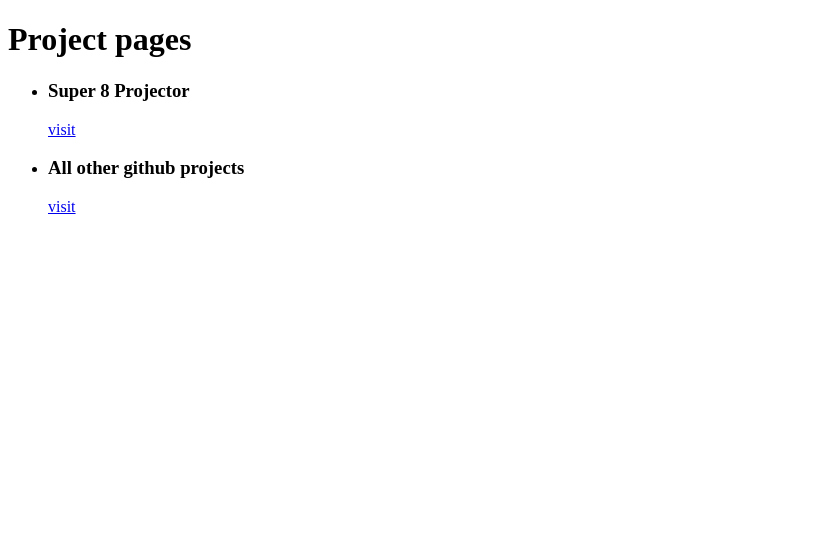
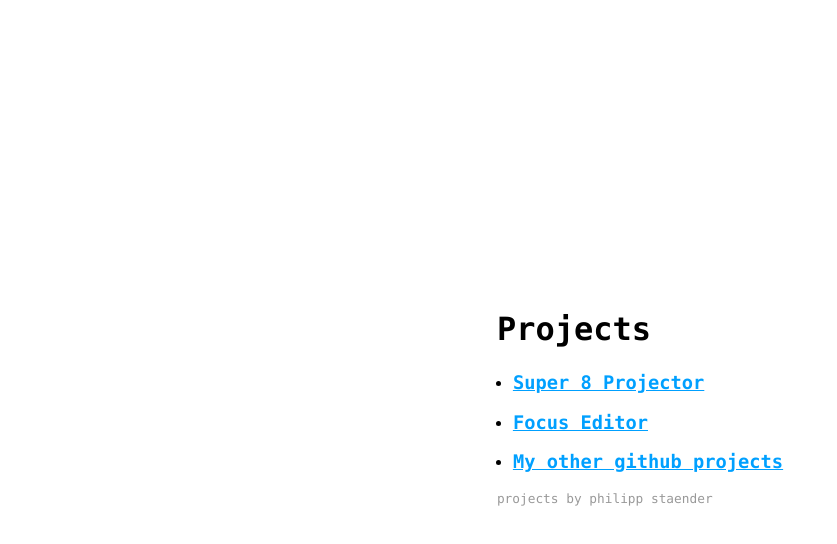
Before and after one commit to pstaender/pstaender.github.io, a plain HTML site: page index.html in a window 1280 px wide. Shown: the whole page, without its empty margins (0-837 px from the left). Drawn offline with Linux system fonts and the light colour scheme.

Commit message:
nicer welcome page

```diff
--- a/index.html
+++ b/index.html
@@ -1,22 +1,71 @@
-<!DOCTYPE html>
+<!doctype html>
 <html lang="en">
   <head>
     <title>github page of philipp ständer</title>
     <meta charset="UTF-8" />
     <meta name="viewport" content="width=device-width, initial-scale=1" />
-    <link href="css/style.css" rel="stylesheet" />
+    <script src="https://cdn.jsdelivr.net/npm/rainbow-cat@latest/rainbow-cat.js"></script>
+    <style>
+      :root {
+        color-scheme: light dark;
+      }
+
+      body {
+        font-family:
+          ui-monospace,
+          SFMono-Regular,
+          SF Mono,
+          Menlo,
+          Consolas,
+          Liberation Mono,
+          monospace;
+      }
+
+      a {
+        color: #00a0ff;
+        &:visited {
+          color: #00a0ff;
+        }
+      }
+      body {
+        display: grid;
+        place-content: center;
+        min-height: 100vh;
+      }
+      h1 {
+        margin: 0;
+        margin-bottom: 1.5rem;
+      }
+      ul {
+        margin: 0;
+        padding-left: 1rem;
+      }
+      footer {
+        opacity: 0.4;
+        font-size: 0.8rem;
+      }
+    </style>
   </head>
   <body>
-    <h1>Project pages</h1>
+    <main>
+      <h1>Projects</h1>
       <ul>
         <li>
-        <h3>Super 8 Projector</h3>
-        <a href="super8/index.html">visit</a>
+          <h3><a href="super8/index.html">Super 8 Projector</a></h3>
         </li>
         <li>
-        <h3>All other github projects</h3>
-        <a href="https://github.com/pstaender?tab=repositories">visit</a>
+          <h3><a href="focuseditor/editor.html">Focus Editor</a></h3>
         </li>
+        <li>
+          <h3>
+            <a href="https://github.com/pstaender?tab=repositories"
+              >My other github projects</a
+            >
+          </h3>
+        </li>
+        <rainbow-cat/>
       </ul>
+    </main>
+    <footer>projects by philipp staender</footer>
   </body>
 </html>
```
Lines whose indentation alone changed are shown as unchanged.
